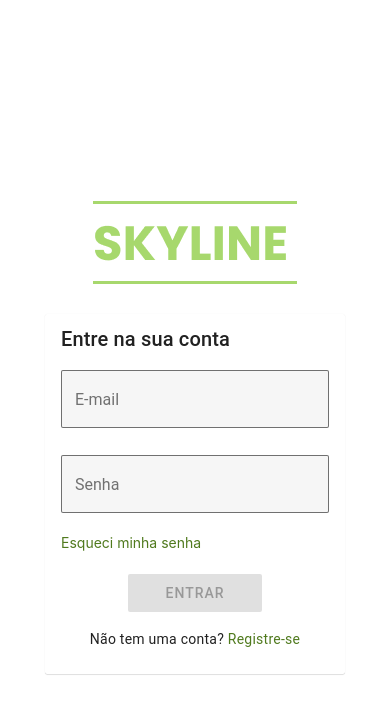
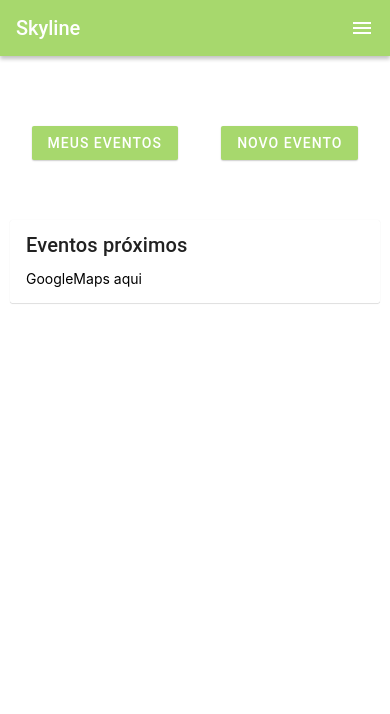
Before and after one commit to nikachuu/skyline-app-mvp, a React Native app: screen /TabOne in a window 390 px wide. Shown: the top 714 px of the page. Built offline with nearby package versions, Linux system fonts and the light colour scheme; what expo-linking would draw is missing.

Commit message:
Termino da criação da configuração do Header para a home

```diff
--- a/components/CustomNavigationBar.tsx
+++ b/components/CustomNavigationBar.tsx
@@ -8,7 +8,7 @@ export function CustomNavigationBar({ navigation }: NativeStackHeaderProps) {
   const openMenu = () => setVisible(true);
   const closeMenu = () => setVisible(false);
   return (
-    <Appbar.Header>
+    <Appbar.Header dark>
       {navigation.canGoBack() ? (
         <Appbar.BackAction onPress={() => navigation.goBack()} />
       ) : null}
--- a/navigation/index.tsx
+++ b/navigation/index.tsx
@@ -59,6 +59,11 @@ function RootNavigator() {
         header: (props) => <CustomNavigationBar {...props} />,
       }}
     >
+      <Stack.Screen
+        name="Home"
+        component={HomeScreen}
+        options={{ title: "Skyline" }}
+      />
       <Stack.Screen
         name="Login"
         component={LoginScreen}
--- a/screens/HomeScreen.tsx
+++ b/screens/HomeScreen.tsx
@@ -8,10 +8,6 @@ export default function HomeScreen({
 }: RootStackScreenProps<"Home">) {
   return (
     <>
-      <Appbar.Header dark>
-        <Appbar.BackAction />
-        <Appbar.Content title="Skyline" />
-      </Appbar.Header>
       <View style={styles.container}>
         <View style={styles.buttonsContainer}>
           <Button mode="contained" color="#A7D86D" dark>
```
